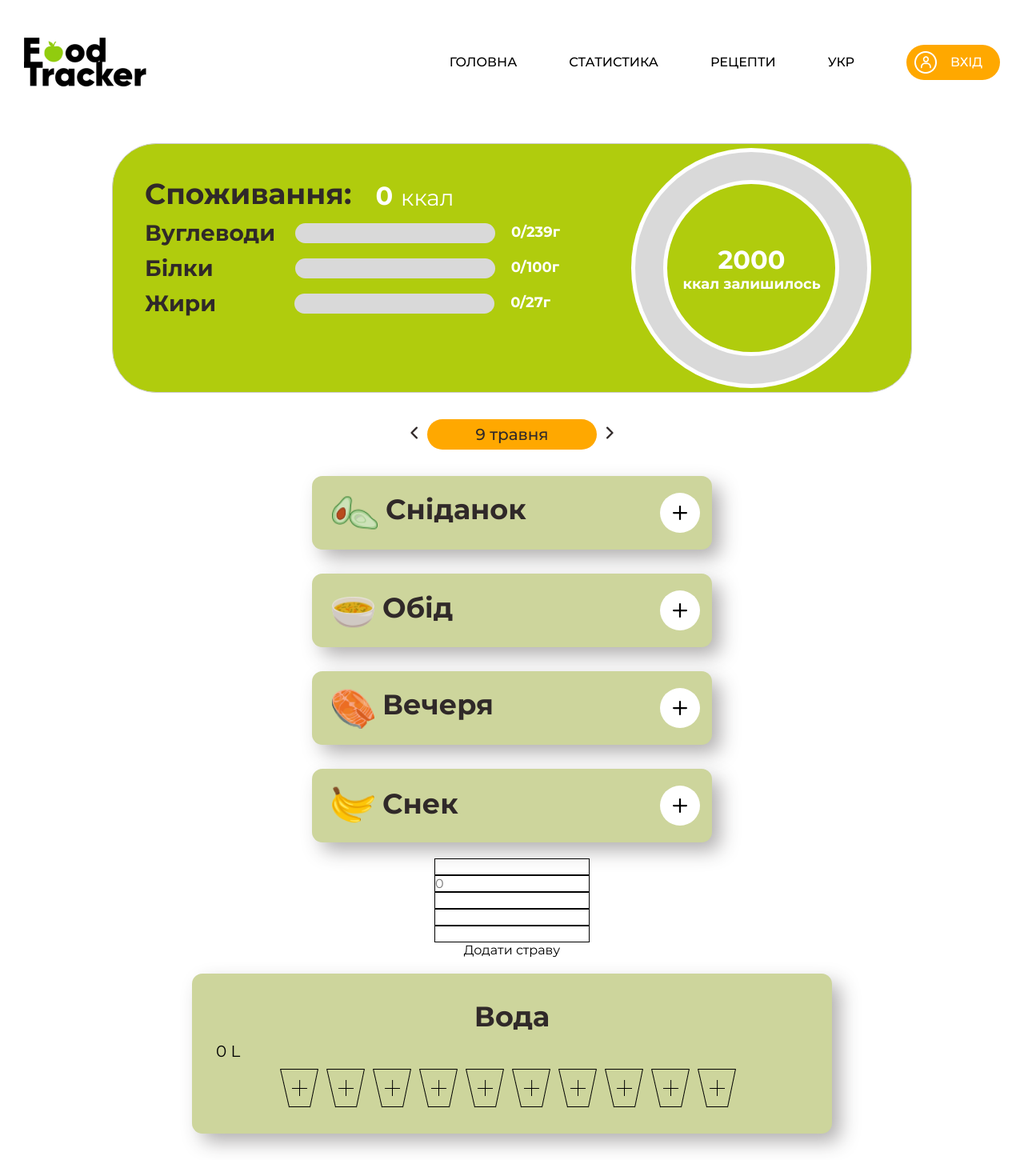
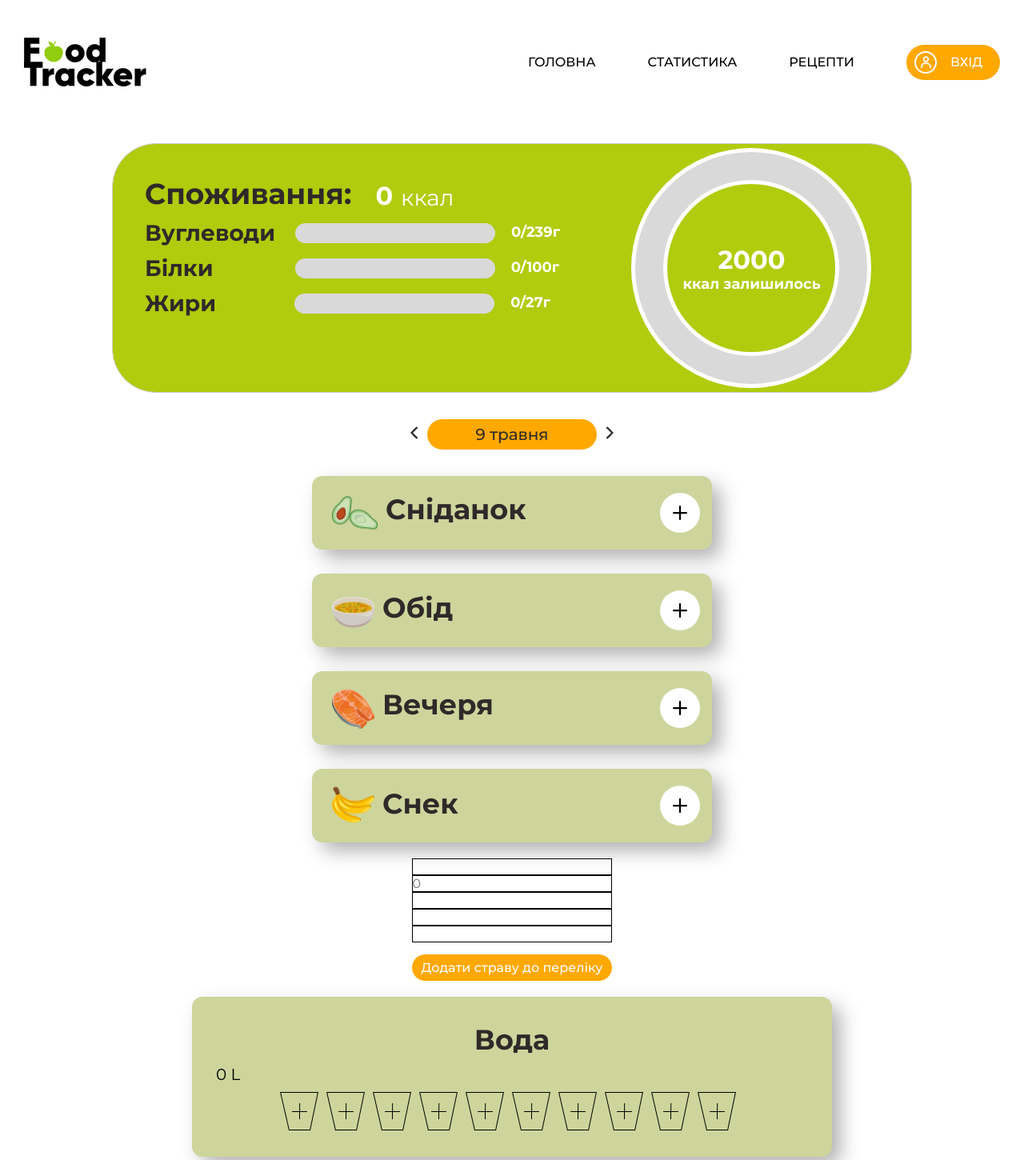
Before and after one commit to Cheburashka0072/food_tracker, a React (Create React App) app: page / in a window 1280 px wide. Shown: the top 1450 px of the page at 80% size. Built offline with nearby package versions, Linux system fonts and the light colour scheme.

Commit message:
pop up notification

```diff
--- a/package.json
+++ b/package.json
@@ -10,6 +10,7 @@
     "react": "^18.3.1",
     "react-calendar": "^5.0.0",
     "react-dom": "^18.3.1",
+    "react-hot-toast": "^2.4.1",
     "react-router-dom": "^6.23.0",
     "react-scripts": "5.0.1",
     "web-vitals": "^2.1.4"
--- a/src/components/dishes/Dishes.jsx
+++ b/src/components/dishes/Dishes.jsx
@@ -99,7 +99,9 @@ const Dishes = ({ dishes, setDishes, meals, addMeal, deleteMeal }) => {
                 fontSize: "20px",
               }}
             >
-              <p style={{ marginRight: "5px" }}>{dish.name}</p>
+              <p style={{ marginRight: "5px", fontWeight: "700" }}>
+                {dish.name}
+              </p>
               <p style={{ marginRight: "5px" }}>{dish.calories}</p>
               <p style={{ marginRight: "5px" }}>{dish.carbohydrates}</p>
               <p style={{ marginRight: "5px" }}>{dish.protein}</p>
@@ -170,8 +172,22 @@ const Dishes = ({ dishes, setDishes, meals, addMeal, deleteMeal }) => {
             setDishFats(Number(e.target.value));
           }}
         />
-        <button onClick={addDish}>Додати страву</button>{" "}
-        {/*записать новые блюда в локал*/}
+        <div style={{ display: "flex", justifyContent: "center" }}>
+          <button
+            style={{
+              marginTop: "15px",
+              padding: "7px 12px",
+              backgroundColor: "#ffa800",
+              borderRadius: "32px",
+              fontWeight: "500",
+              color: "white",
+            }}
+            onClick={addDish}
+          >
+            Додати страву до переліку
+          </button>{" "}
+          {/*записать новые блюда в локал*/}
+        </div>
       </div>
     </div>
   );
--- a/src/components/header/Header.jsx
+++ b/src/components/header/Header.jsx
@@ -24,9 +24,6 @@ function Header() {
                 <Link to="/recipes">РЕЦЕПТИ</Link>
               </li>
               <li>
-                <a href="#!">УКР</a>
-              </li>
-              <li>
                 <a href="#!" className="header__nav-btn">
                   <img
                     className="header__nav-btn-img"
--- a/src/components/main/mainCalories.css
+++ b/src/components/main/mainCalories.css
@@ -33,7 +33,7 @@
   position: absolute;
   width: 300px;
   height: 300px;
-  background-color: #fff;
+  background-color: #57daf7;
 }
 .circle__innerStats {
   display: flex;
--- a/src/components/recipes/Recipes.jsx
+++ b/src/components/recipes/Recipes.jsx
@@ -2,6 +2,7 @@ import { useState } from "react";
 import MyButton from "../UI/button/MyButton";
 import MyInput from "../UI/input/MyInput";
 import "./recipes.css";
+import { toast, Toaster } from "react-hot-toast";
 
 const Recipes = (props) => {
   const [changedPost, setChangedPost] = useState({
@@ -23,7 +24,12 @@ const Recipes = (props) => {
         </div>
         <div className="post__subtitle">{props.post.body}</div>
         <div className="post__keeper">
-          <MyButton onClick={() => props.remove(props.post)}>Удалить</MyButton>
+          <MyButton
+            style={{ marginRight: "20px" }}
+            onClick={() => props.remove(props.post)}
+          >
+            Удалить
+          </MyButton>
           <MyButton onClick={() => setVisible(!visible)}>Изменить</MyButton>
         </div>
         {visible && (
--- a/src/components/recipes/recipes.css
+++ b/src/components/recipes/recipes.css
@@ -21,9 +21,10 @@
 .post__title {
   margin-top: 15px;
   font-size: 25px;
+  font-weight: 700;
 }
 .post__subtitle {
-  font-size: 12px;
+  font-size: 20px;
   margin-top: 20px;
 }
 .post__keeper {
--- a/src/pages/Main.jsx
+++ b/src/pages/Main.jsx
@@ -10,6 +10,7 @@ import { ChevronLeftIcon, ChevronRightIcon } from "@heroicons/react/20/solid";
 import Calendar from "react-calendar";
 import MyButton from "../components/UI/button/MyButton";
 import "react-calendar/dist/Calendar.css";
+import { toast, Toaster } from "react-hot-toast";
 const Main = () => {
   const currDate = new Date();
   currDate.setHours(0);
@@ -293,9 +294,13 @@ const Main = () => {
       >
         <MyButton
           style={{ fontSize: "20px" }}
-          onClick={() => confirmStats(Date.parse(date))}
+          onClick={() => {
+            confirmStats(Date.parse(date));
+            toast.success("Дані збережено");
+          }}
         >
-          Confirm
+          Зберегти
+          <Toaster richColors />
         </MyButton>
       </div>
     </div>
--- a/src/pages/Recipes.jsx
+++ b/src/pages/Recipes.jsx
@@ -6,7 +6,11 @@ import DishesModal from "../components/UI/DishesModal/DishesModal";
 
 const Recipes = () => {
   const [posts, setPosts] = useState([
-    { id: 1, title: "Рецепт", body: "Description" },
+    {
+      id: 1,
+      title: "Вафлі",
+      body: "3 яйця, 2 ст.л. сметани, 200г творогу, дрібку солі, ложку розпушувача розмішати і залишити на 15.хв, розтопити вершкове масло, до суміші додати масло та 50 г борошна. Смажити на гарячій вафельниці до готовності.",
+    },
     { id: 2, title: "Рецепт1", body: "Description" },
     { id: 3, title: "Рецепт2", body: "Description" },
   ]);
@@ -38,9 +42,14 @@ const Recipes = () => {
       >
         Рецепти
       </h1>
-      <MyButton style={{ display: "flex" }} onClick={() => setModal(true)}>
-        Додати рецепт
-      </MyButton>
+      <div style={{ display: "flex", justifyContent: "center" }}>
+        <MyButton
+          style={{ marginBottom: "30px" }}
+          onClick={() => setModal(true)}
+        >
+          Додати рецепт
+        </MyButton>
+      </div>
       <DishesModal visible={modal} setVisible={setModal}>
         <RecipesForm create={createPost} />
       </DishesModal>
```
Also changed, not shown: 1 other file (tests, documents, lock files or other folders).
